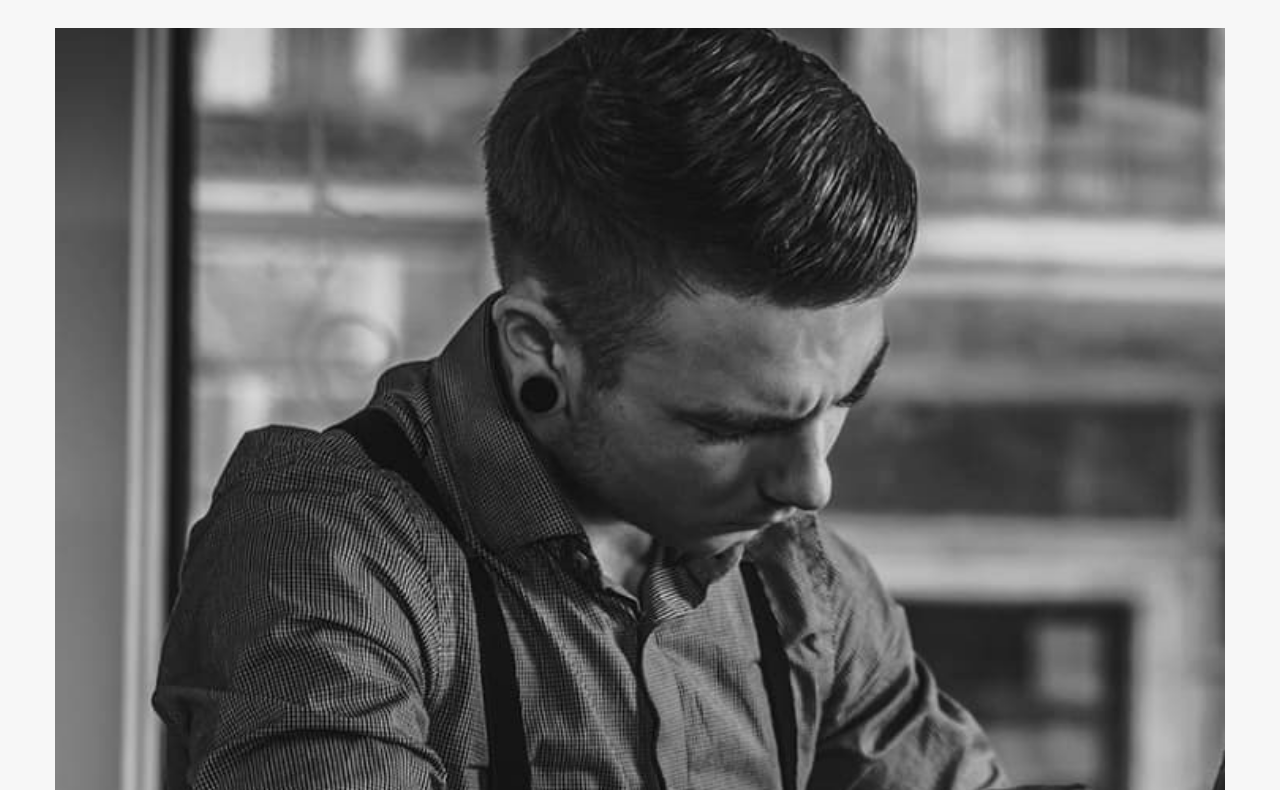
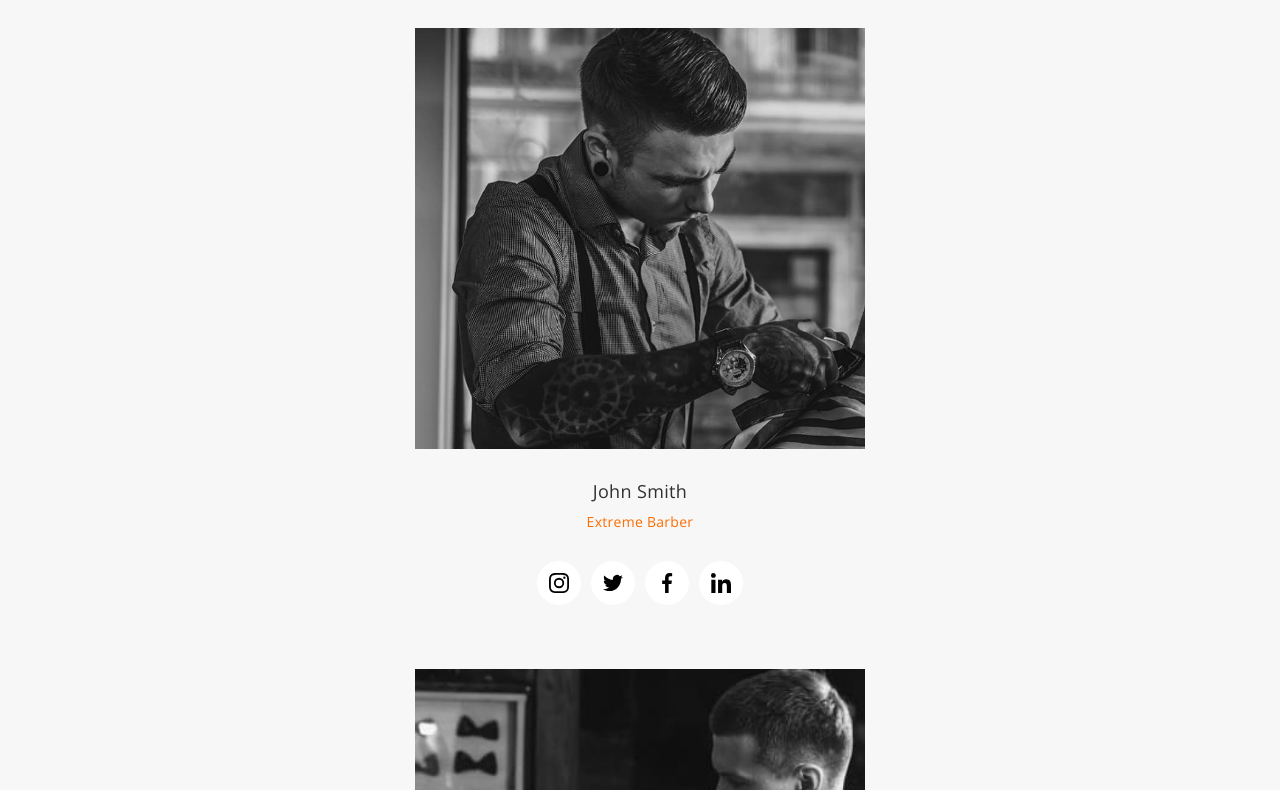
Before and after one commit to Volya16/barbershop, a plain HTML site: page index.html in a window 1280 px wide. Shown: the part 200-990 px from the top of the page. Drawn offline with nearby package versions, Linux system fonts and the light colour scheme.

Commit message:
Update barbers

```diff
--- a/css/style.css
+++ b/css/style.css
@@ -100,10 +100,9 @@ img {
 }
 
 .container {
-  width: 100%;
-  /* max-width: 1600px; */
-  padding-left: 15px;
-  padding-right: 15px;
+  /* width: 100%;
+  max-width: 1600px; */
+  padding-: 15px;
   margin: 0 auto;
 }
 
@@ -782,6 +781,10 @@ img {
   background-color: var(--light-title-color);
 }
 
+.barbers-soc-icon {
+  transition: fill var(--transition);
+}
+
 .barbers-soc-icon:hover {
   fill: var(--hover-color);
 }
@@ -794,10 +797,13 @@ img {
   .barbers {
     padding-top: 100px;
     padding-bottom: 100px;
+    display: flex;
+    justify-content: center;
+    align-items: center;
   }
 
-  .barbers-pic {
-    /* max-width: 450px; */
+  .barbers-list {
+    width: 450px;
   }
 }
 
@@ -807,8 +813,8 @@ img {
     padding-bottom: 120px;
   }
 
-  .barbers-pic {
-    /* max-width: 370px; */
+  .barbers-list {
+    width: 1170px;
   }
 
   .barbers-item {
--- a/index.html
+++ b/index.html
@@ -205,7 +205,7 @@
         </div>
       </section> -->
       <section class="barbers" id="barbers">
-        <div class="container">
+        <div class="container barbers-container">
           <p class="barbers-top-text top-text">
             For true enjoyers of the atmosphere
           </p>
```
